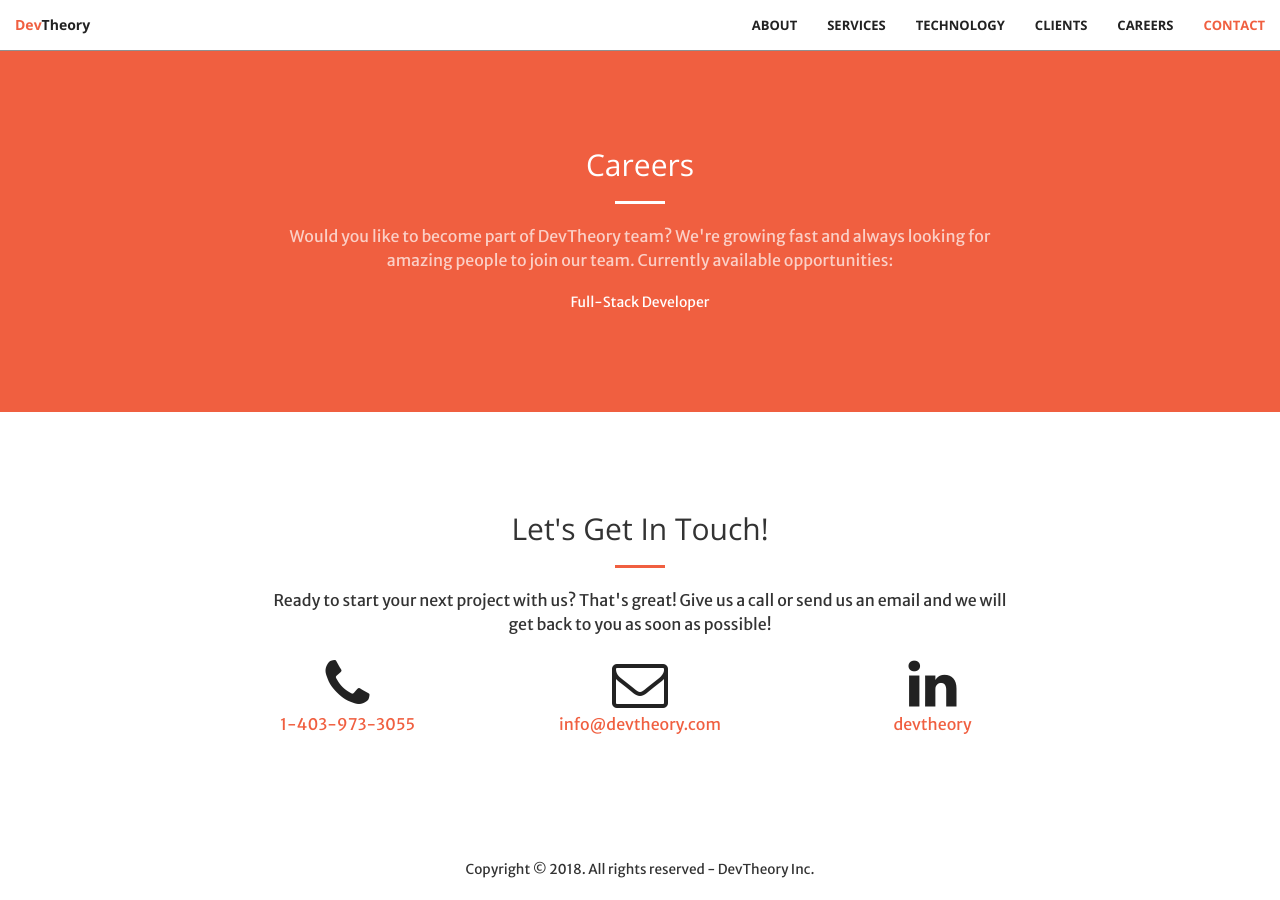
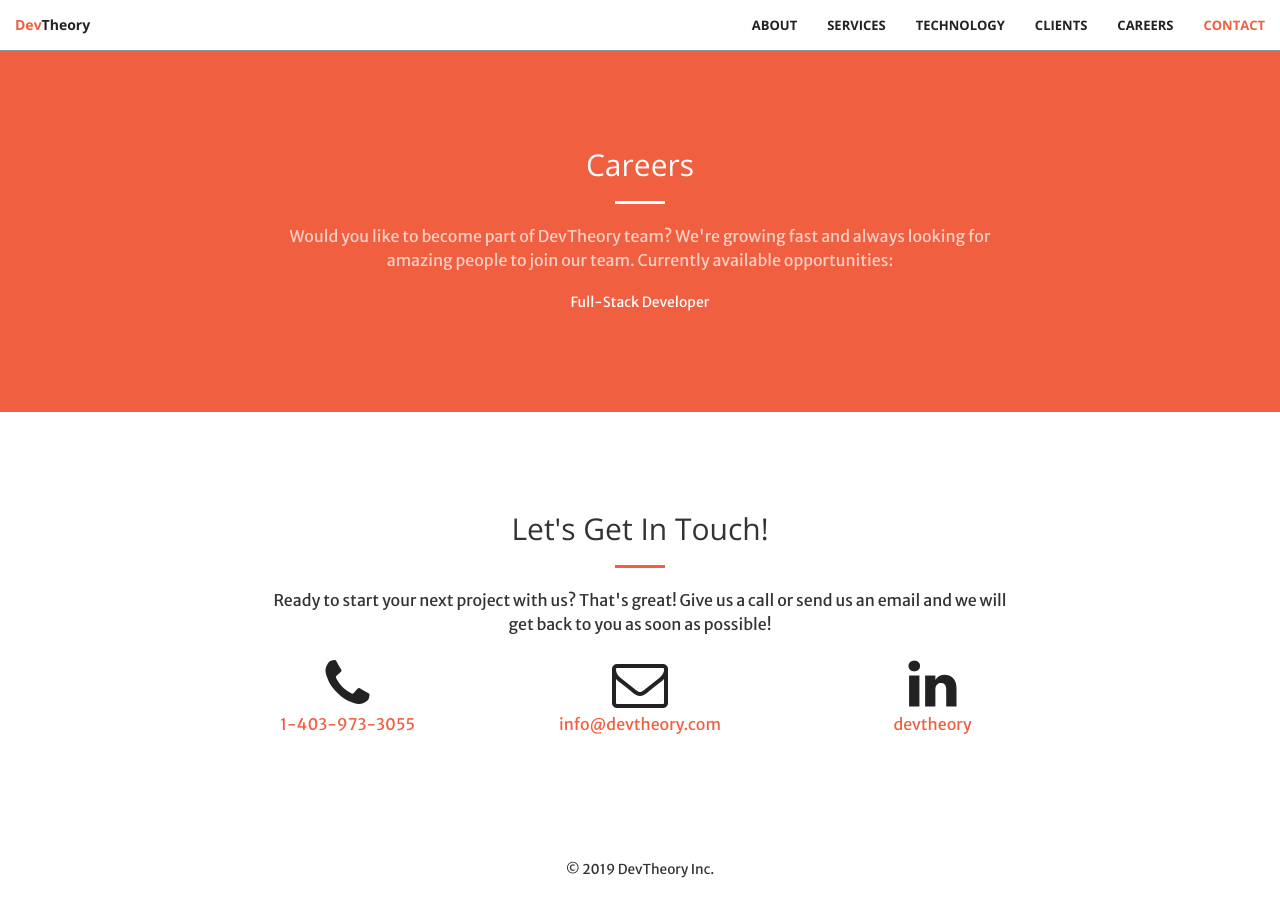
Before and after one commit to dev-theory/dev-theory.github.io, a Jekyll site: the page built from index.html, in a window 1280 px wide and 900 px high, scrolled down 2999 px. Built offline with Jekyll 4.4.1, drawn with Linux system fonts in a browser that asks for light colours.

Commit message:
fix(footer): update footer

```diff
--- a/_includes/footer.html
+++ b/_includes/footer.html
@@ -1,7 +1,7 @@
 <section class="footer">
   <div class="row">
     <div class="col-lg-12 text-center m-t-lg m-b-lg">
-      <p><small>Copyright © 2018. All rights reserved - DevTheory Inc.</small></p>
+      <p><small>© 2019 DevTheory Inc.</small></p>
     </div>
   </div>
 </section>
```
